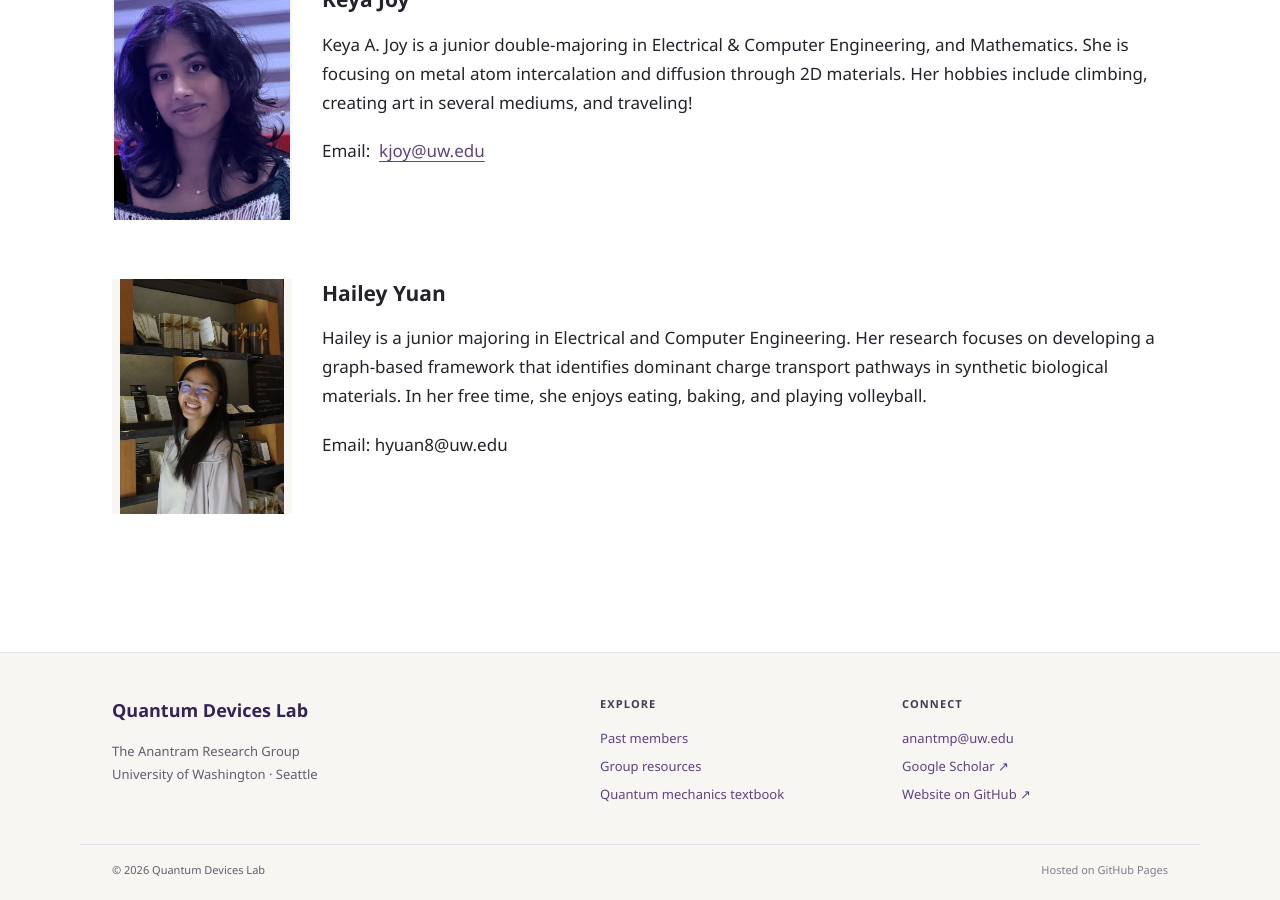
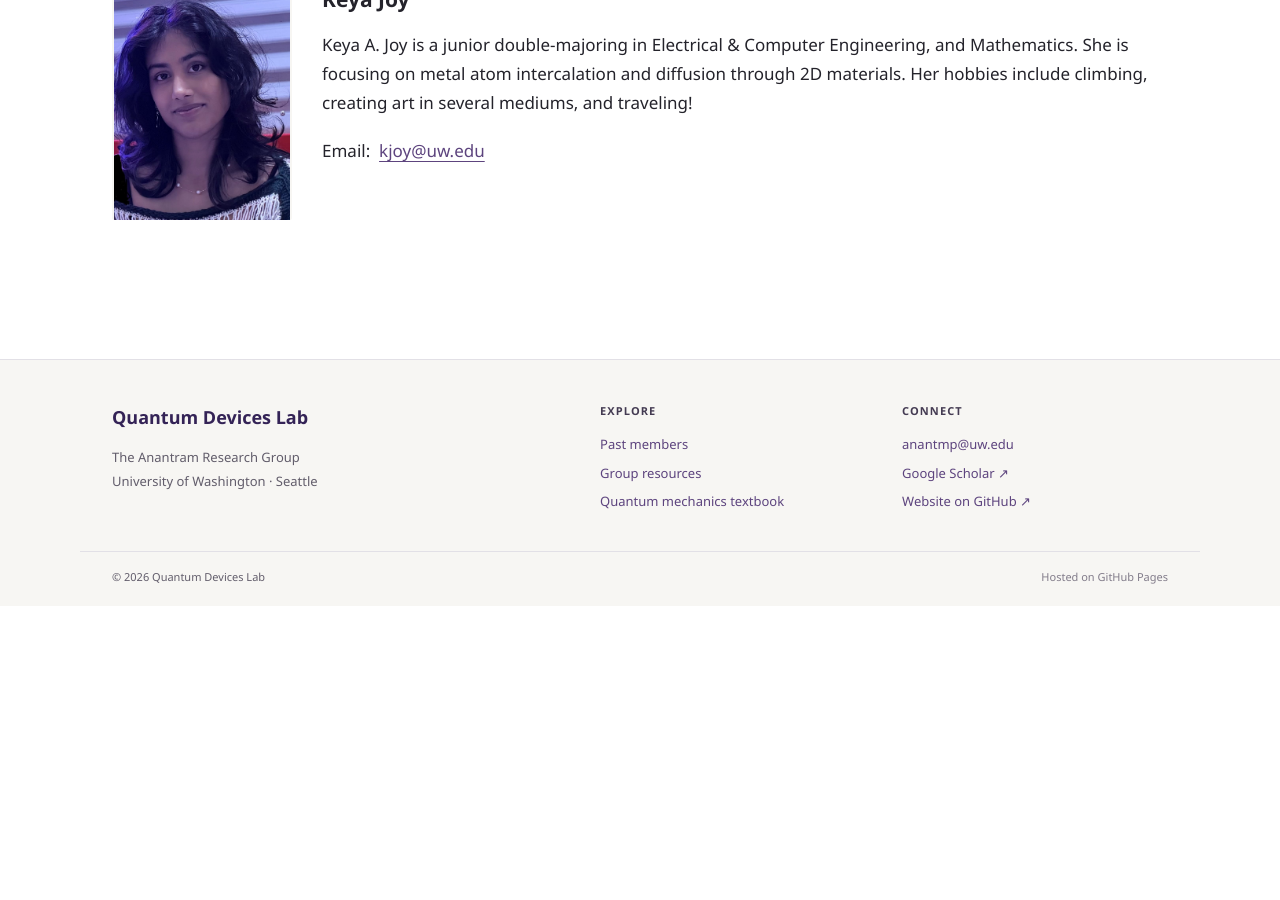
Before and after one commit to anantrammp/anantrammp.github.io, a Jekyll site: the page built from _pages/team.md, in a window 1280 px wide and 900 px high, scrolled down 4048 px. Built offline with Jekyll 4.4.1, drawn with Linux system fonts in a browser that asks for light colours; after the commit the page ends 4654 px from its top, so only the background shows below that.

Commit message:
Move Hailey Yuan to past undergraduate researchers

```diff
--- a/_pages/team.md
+++ b/_pages/team.md
@@ -126,15 +126,3 @@ Keya A. Joy is a junior double-majoring in Electrical & Computer Engineering, an
 Email:  [kjoy@uw.edu](mailto:kjoy@uw.edu)
 
 </section>
-
-<section class="team-member" markdown="1">
-
-<figure class="portrait"><a href="/images/7c795cd0-hyuan.jpg"><img src="/images/7c795cd0-hyuan.jpg" alt="Hailey Yuan" width="643" height="923" loading="lazy" decoding="async"></a></figure>
-
-### Hailey Yuan
-
-Hailey is a junior majoring in Electrical and Computer Engineering. Her research focuses on developing a graph-based framework that identifies dominant charge transport pathways in synthetic biological materials. In her free time, she enjoys eating, baking, and playing volleyball.
-
-Email: hyuan8@uw.edu
-
-</section>
```
Also changed, not shown: _pages/past-team.md (+8 -0 lines).
